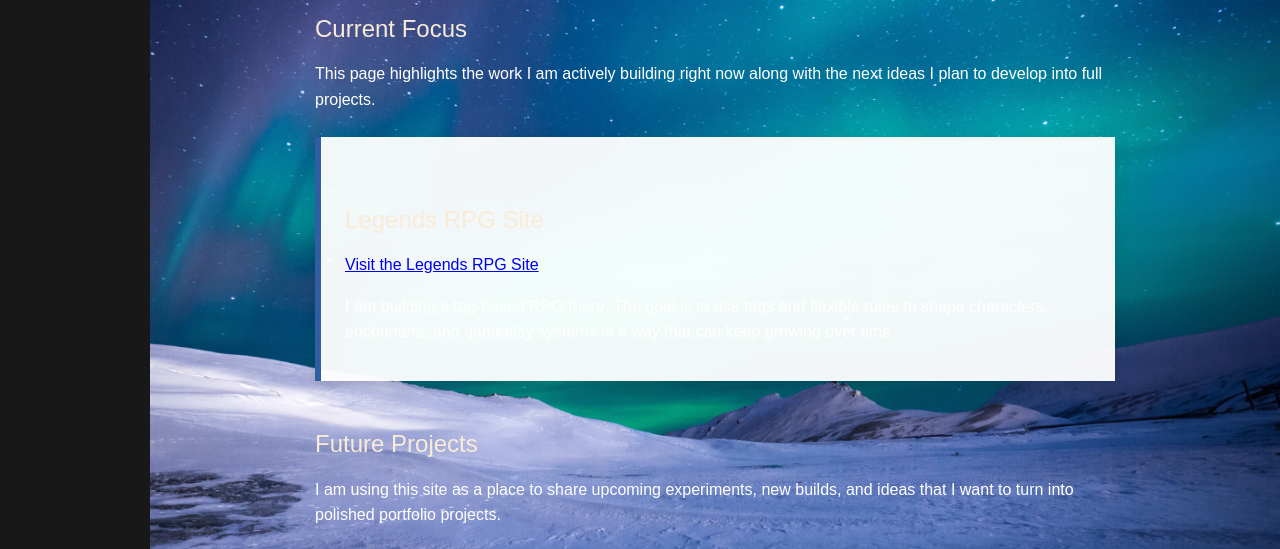
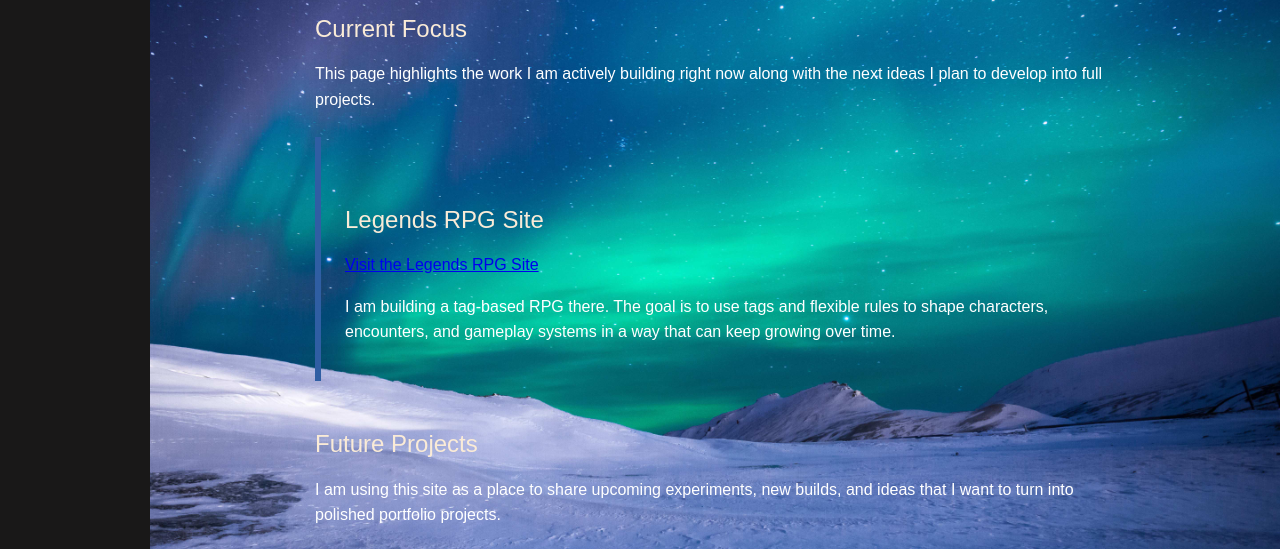
Before and after one commit to Rzachprime/Rzachprime.github.io, a plain HTML site: page projects.html in a window 1280 px wide. Shown: the part 197-746 px from the top of the page. Drawn offline with nearby package versions, Linux system fonts and the light colour scheme.

Commit message:
Codex updates for styling 2
More styling updates

```diff
--- a/css/style.css
+++ b/css/style.css
@@ -12,8 +12,6 @@ body {
     margin: 1.5em 0;
     padding: 1.25em 1.5em;
     border-left: 6px solid #2f5ea3;
-    background: rgba(255, 255, 255, 0.95);
-    box-shadow: 0 4px 16px rgba(0, 0, 0, 0.12);
 }
 
 .project-card-soon {
```
